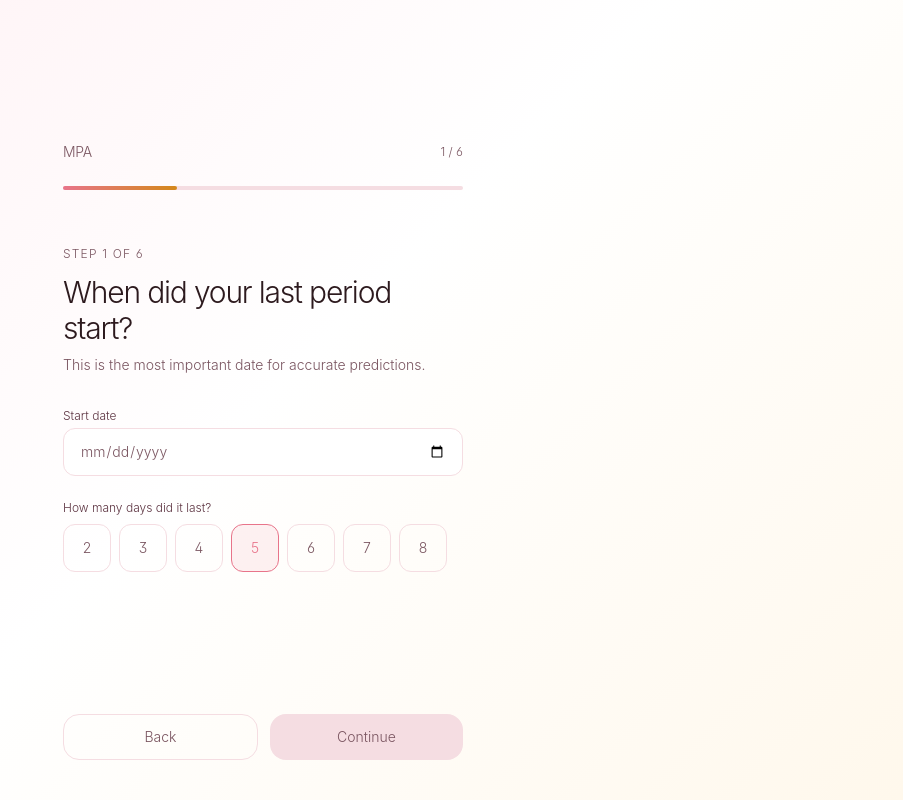
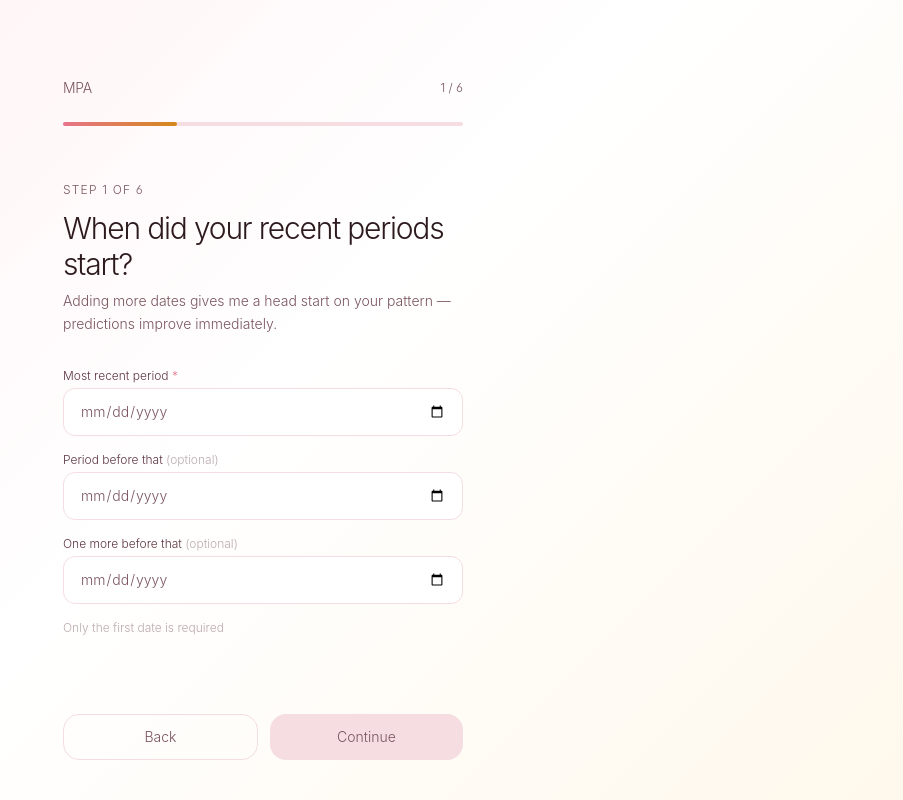
Before and after one commit to avinashamanchi/mpa, a React (Vite) app: page / in a window 1280 px wide. Both pictures are taken after a click on the button "Get started". Shown: the whole page, without its empty margins (377-1280 px from the left). Built offline with nearby package versions, Linux system fonts and the light colour scheme.

Commit message:
feat: onboarding accepts up to 3 historical period dates for better cold-start accuracy

```diff
--- a/src/components/OnboardingWizard.jsx
+++ b/src/components/OnboardingWizard.jsx
@@ -1,4 +1,5 @@
 import { useState } from 'react'
+import { differenceInDays, parseISO } from 'date-fns'
 import { useProfile } from '../hooks/useProfile.js'
 import { addCycle } from '../storage/db.js'
 
@@ -50,6 +51,8 @@ export function OnboardingWizard({ onComplete }) {
     name: '',
     goal: '',
     lastPeriodDate: '',
+    period2Date: '',
+    period3Date: '',
     periodDuration: 5,
     cycleLength: 28,
     cycleRegularity: '',
@@ -72,8 +75,15 @@ export function OnboardingWizard({ onComplete }) {
 
   async function handleFinish() {
     await updateProfile({ ...data, onboardingComplete: true })
-    if (data.lastPeriodDate) {
-      await addCycle({ startDate: data.lastPeriodDate, endDate: null, length: null, flow: 'Medium' })
+    const dates = [data.period3Date, data.period2Date, data.lastPeriodDate]
+      .filter(Boolean)
+      .sort()
+    for (let i = 0; i < dates.length; i++) {
+      const nextDate = dates[i + 1]
+      const length = nextDate
+        ? differenceInDays(parseISO(nextDate), parseISO(dates[i]))
+        : null
+      await addCycle({ startDate: dates[i], endDate: null, length, flow: 'Medium' })
     }
     onComplete()
   }
@@ -104,37 +114,48 @@ export function OnboardingWizard({ onComplete }) {
       </div>
     </StepWrapper>,
 
-    // Step 1: Last period
+    // Step 1: Last period(s)
     <StepWrapper key="lastperiod">
       <p className="text-xs text-body uppercase tracking-widest mb-3">Step 1 of 6</p>
       <h2 className="text-3xl font-light text-heading mb-2" style={{ letterSpacing: '-0.04em' }}>
-        When did your last period start?
+        When did your recent periods start?
       </h2>
-      <p className="text-body font-light text-sm mb-8 leading-relaxed">This is the most important date for accurate predictions.</p>
-      <label className="block text-xs text-label mb-1 font-light">Start date</label>
+      <p className="text-body font-light text-sm mb-8 leading-relaxed">
+        Adding more dates gives me a head start on your pattern — predictions improve immediately.
+      </p>
+      <div className="space-y-4">
+        <div>
+          <label className="block text-xs text-label mb-1 font-light">Most recent period <span className="text-primary">*</span></label>
           <input
             type="date"
             value={data.lastPeriodDate}
             onChange={e => set('lastPeriodDate', e.target.value)}
             max={new Date().toISOString().split('T')[0]}
-        className="w-full border border-border-default rounded-lg px-4 py-3 text-sm font-light focus:outline-none focus:border-primary mb-6"
+            className="w-full border border-border-default rounded-lg px-4 py-3 text-sm font-light focus:outline-none focus:border-primary"
           />
-      <label className="block text-xs text-label mb-2 font-light">How many days did it last?</label>
-      <div className="flex gap-2 flex-wrap">
-        {[2, 3, 4, 5, 6, 7, 8].map(d => (
-          <button
-            key={d}
-            onClick={() => set('periodDuration', d)}
-            className={`w-12 h-12 rounded-lg text-sm font-light border transition-all ${
-              data.periodDuration === d
-                ? 'border-primary bg-primary/10 text-primary'
-                : 'border-border-default text-body hover:border-primary/40'
-            }`}
-          >
-            {d}
-          </button>
-        ))}
         </div>
+        <div>
+          <label className="block text-xs text-label mb-1 font-light">Period before that <span className="text-body/50">(optional)</span></label>
+          <input
+            type="date"
+            value={data.period2Date}
+            onChange={e => set('period2Date', e.target.value)}
+            max={data.lastPeriodDate || new Date().toISOString().split('T')[0]}
+            className="w-full border border-border-default rounded-lg px-4 py-3 text-sm font-light focus:outline-none focus:border-primary"
+          />
+        </div>
+        <div>
+          <label className="block text-xs text-label mb-1 font-light">One more before that <span className="text-body/50">(optional)</span></label>
+          <input
+            type="date"
+            value={data.period3Date}
+            onChange={e => set('period3Date', e.target.value)}
+            max={data.period2Date || data.lastPeriodDate || new Date().toISOString().split('T')[0]}
+            className="w-full border border-border-default rounded-lg px-4 py-3 text-sm font-light focus:outline-none focus:border-primary"
+          />
+        </div>
+      </div>
+      <p className="text-xs text-body/50 font-light mt-4">Only the first date is required</p>
     </StepWrapper>,
 
     // Step 2: Cycle history
```
Lines whose indentation alone changed are shown as unchanged.
